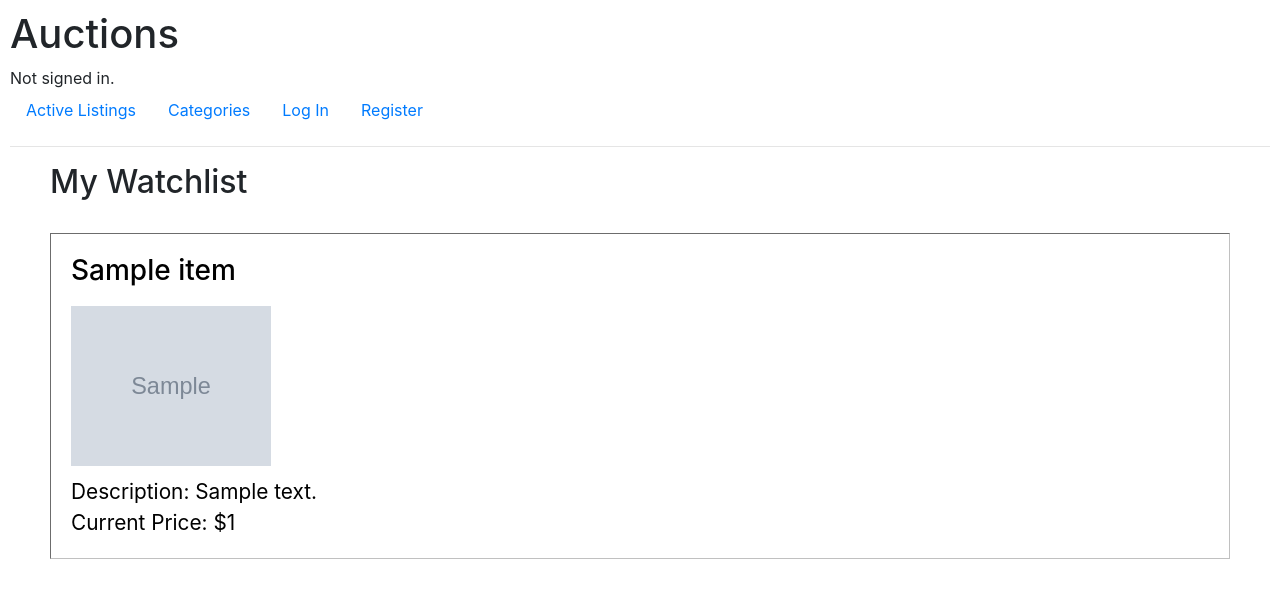
After one commit to ArthurCintra01/Commerce-webapp, a Django app: template commerce/auctions/templates/auctions/watchlist.html in a window 1280 px wide. The commit adds this page. Shown: the top 598 px of the page. Run offline with Django 3.2, Linux system fonts and the light colour scheme; the template is opened without the code that fills it: most values are stand-ins (such as "Sample title", 1, 10 or a date in 2020); grey boxes marked "Sample" are stand-in pictures; some libraries are stand-ins or nearby versions.

Commit message:
categoriesAndWatchlist

```diff
--- a/commerce/auctions/models.py
+++ b/commerce/auctions/models.py
@@ -13,6 +13,7 @@ class Category(models.Model):
         return f"{self.category}"
 
 class Listing(models.Model):
+    watchlist = models.ManyToManyField(User,blank=True, related_name="watchlist_users")
     user = models.ForeignKey(User,default=None, on_delete=models.RESTRICT, related_name="listing_user")
     title = models.CharField(max_length=64)
     image = models.URLField(max_length=500,blank=True)
@@ -20,7 +21,7 @@ class Listing(models.Model):
     current_bid = models.FloatField(default=0)
     number_of_bids = models.IntegerField(default=0)
     description = models.TextField(blank = False)
-    category = models.ForeignKey(Category,on_delete=RESTRICT, related_name="categories")
+    category = models.ForeignKey(Category,on_delete=RESTRICT, related_name="listings_category")
 
     def __str__(self):
         return f"{self.title} {self.current_bid}"
@@ -31,7 +32,7 @@ class Bid(models.Model):
     listing = models.ForeignKey(Listing,blank=False, on_delete=models.RESTRICT, related_name="bids")
 
     def __str__(self):
-        return f"{self.bid} {self.listing} {self.listing}"
+        return f"{self.bid} {self.listing} {self.user}"
 
 class Comment(models.Model):
     user = models.ForeignKey(User, on_delete=models.RESTRICT, related_name="comment_user")
--- a/commerce/auctions/templates/auctions/layout.html
+++ b/commerce/auctions/templates/auctions/layout.html
@@ -22,9 +22,15 @@
             <li class="nav-item">
                 <a class="nav-link" href="{% url 'index' %}">Active Listings</a>
             </li>
+            <li class="nav-item">
+                <a class="nav-link" href="{% url 'categories' %}">Categories</a>
+            </li>
             {% if user.is_authenticated %}
                 <li class="nav-item">
                     <a class="nav-link" href="{% url 'create_listing' %}">Create Listing</a>
+                </li>
+                <li class="nav-item">
+                    <a class="nav-link" href="{% url 'watchlist' %}">Watchlist</a>
                 </li>
                 <li class="nav-item">
                     <a class="nav-link" href="{% url 'logout' %}">Log Out</a>
--- /dev/null
+++ b/commerce/auctions/templates/auctions/watchlist.html
@@ -0,0 +1,56 @@
+{% extends "auctions/layout.html" %}
+
+{% block style %}
+<style>
+    .items{
+        margin-right: 40px;
+        color: black;
+        background-color: #fff;
+        padding: 20px;
+        border: 1px solid #c0c0c0;
+        border-style: inset;
+        font-size: 1.3em;
+    }
+    .items:hover{
+        border-style: outset;
+    }
+    a:link,a:visited,a:hover,a:active {
+         text-decoration: none;
+    }
+    h2{
+        margin-left: 40px;
+    }
+    img{
+        margin-top: 10px;
+        margin-bottom: 10px;
+    }
+</style>
+{% endblock %}
+
+{% block body %}
+    <h2>My Watchlist</h2>
+    <br>
+    <ul style="list-style-type: none;">
+        {% for item in Listings %}
+            <li>
+                <a href="listing/{{item.id}}">
+                    <div class="items">
+                        <h3>{{item.title}}</h3>
+                        {% if item.image %}
+                            <img alt="No image" src={{item.image}} width='200' height="160"><br>
+                        {% endif %}
+                        Description: {{item.description}}<br>
+                        {% if item.starting_bid > item.current_bid %}
+                        Current Price: ${{item.starting_bid}}<br>
+                        {% else %}
+                        Current Price: ${{item.current_bid}}<br>
+                        {% endif %}
+                    </div>
+                </a>
+            </li>
+            <br>
+            {% empty %}
+            <li>No listings available</li>
+        {% endfor %}
+    </ul>
+{% endblock %}
```
Also changed, not shown: commerce/auctions/templates/auctions/categories.html (added, +14 -0 lines), commerce/auctions/templates/auctions/category_listing.html (added, +55 -0 lines), commerce/auctions/templates/auctions/listing.html (+36 -3 lines), commerce/auctions/urls.py (+6 -1 lines), commerce/auctions/views.py (+39 -2 lines), commerce/auctions/migrations/0031_listing_watchlist.py (added), commerce/auctions/migrations/0032_alter_listing_category.py (added), commerce/db.sqlite3.
